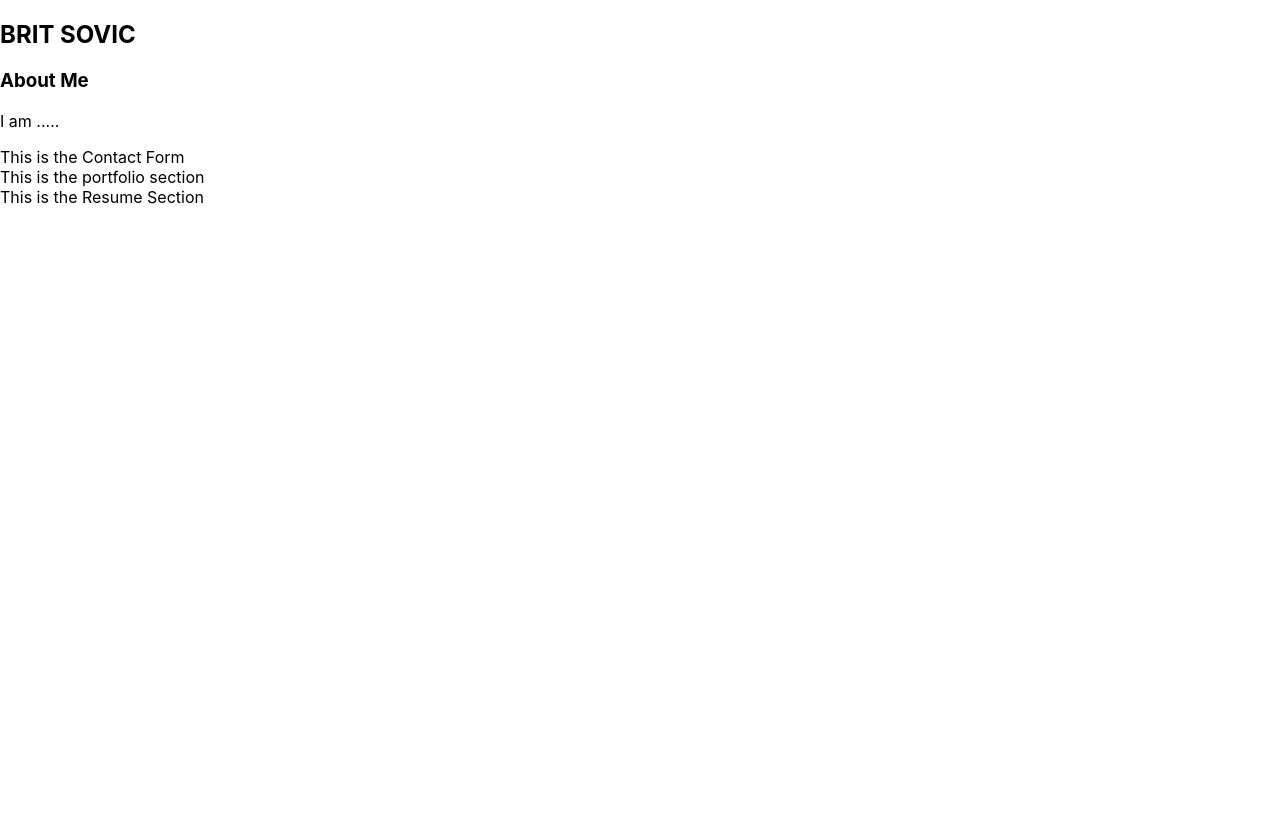
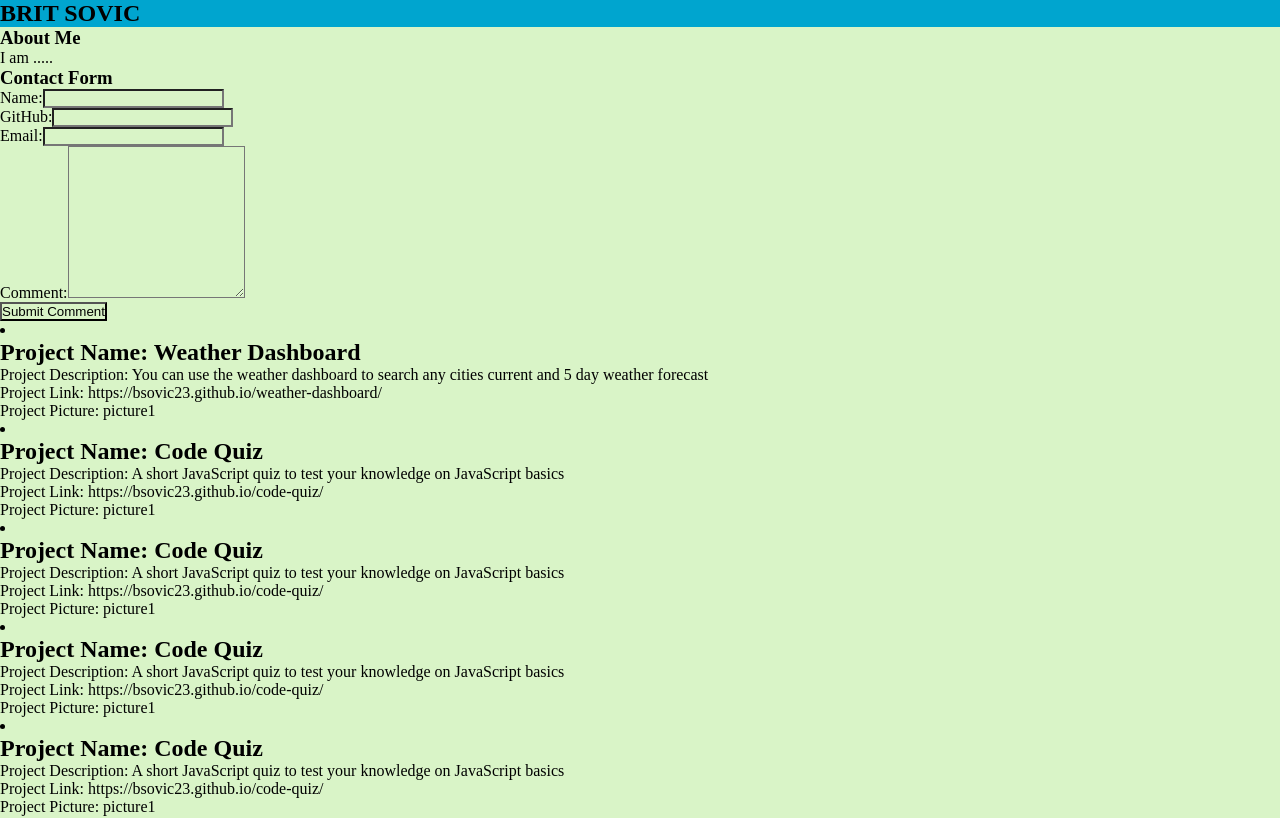
Before and after one commit to bsovic23/react-portfolio, a React (Create React App) app: page / in a window 1280 px wide. Shown: the top 818 px of the page. Built offline with nearby package versions, Linux system fonts and the light colour scheme.

Commit message:
updating component information

```diff
--- a/src/App.css
+++ /dev/null
@@ -1,38 +0,0 @@
-.App {
-  text-align: center;
-}
-
-.App-logo {
-  height: 40vmin;
-  pointer-events: none;
-}
-
-@media (prefers-reduced-motion: no-preference) {
-  .App-logo {
-    animation: App-logo-spin infinite 20s linear;
-  }
-}
-
-.App-header {
-  background-color: #282c34;
-  min-height: 100vh;
-  display: flex;
-  flex-direction: column;
-  align-items: center;
-  justify-content: center;
-  font-size: calc(10px + 2vmin);
-  color: white;
-}
-
-.App-link {
-  color: #61dafb;
-}
-
-@keyframes App-logo-spin {
-  from {
-    transform: rotate(0deg);
-  }
-  to {
-    transform: rotate(360deg);
-  }
-}
--- a/src/App.js
+++ b/src/App.js
@@ -1,17 +1,18 @@
-import './App.css';
 import React from 'react';
 
 import About from './components/About';
 import Contact from './components/Contact';
 import Portfolio from './components/Portfolio';
 import Resume from './components/Resume';
+import Footer from './components/Footer';
 
 function App() {
   return (
     <main>
-      <section>
+      <section class="navBar">
         <h1>BRIT SOVIC</h1>
       </section>
+
       <section>
         <About></About>
 
@@ -21,6 +22,10 @@ function App() {
 
         <Resume></Resume>
       </section>
+
+      <footer>
+          <Footer></Footer>
+      </footer>
     </main>
   );
 }
--- a/src/components/Contact/index.js
+++ b/src/components/Contact/index.js
@@ -2,9 +2,32 @@ import React from 'react';
 
 function Contact() {
     return(
-        <div>
-            This is the Contact Form
-        </div>
+        <section>
+            <h1>Contact Form</h1>
+            <form>
+                <div>
+                    <label htmlFor="name">Name:</label>
+                    <input type="text" name="name"/>
+                </div>
+
+                <div>
+                    <label htmlFor="github">GitHub:</label>
+                    <input type="text" name="github"/>
+                </div>
+
+                <div>
+                    <label htmlFor="name">Email:</label>
+                    <input type="email" name="email" />
+                </div>
+
+                <div>
+                    <label htmlFor="comment">Comment:</label>
+                    <textarea rows="10" name="comment"/>
+                </div>
+
+                <button type="submit">Submit Comment</button>
+            </form>
+        </section>
     )
 };
 
--- /dev/null
+++ b/src/components/Footer/index.js
@@ -0,0 +1,11 @@
+import React from 'react';
+
+function Footer() {
+    return(
+        <div>
+            Footer goes here
+        </div>
+    )
+};
+
+export default Footer;
--- a/src/components/Portfolio/index.js
+++ b/src/components/Portfolio/index.js
@@ -1,9 +1,56 @@
 import React from 'react';
 
 function Portfolio() {
+
+    const projects = [
+        {
+            name: "Weather Dashboard",
+            description: "You can use the weather dashboard to search any cities current and 5 day weather forecast",
+            deployedLink: "https://bsovic23.github.io/weather-dashboard/",
+            picture: "picture1"
+        },
+        {
+            name: "Code Quiz",
+            description: "A short JavaScript quiz to test your knowledge on JavaScript basics",
+            deployedLink: "https://bsovic23.github.io/code-quiz/",
+            picture: "picture1"
+        },
+        {
+            name: "Code Quiz",
+            description: "A short JavaScript quiz to test your knowledge on JavaScript basics",
+            deployedLink: "https://bsovic23.github.io/code-quiz/",
+            picture: "picture1"
+        },
+        {
+            name: "Code Quiz",
+            description: "A short JavaScript quiz to test your knowledge on JavaScript basics",
+            deployedLink: "https://bsovic23.github.io/code-quiz/",
+            picture: "picture1"
+        },
+        {
+            name: "Code Quiz",
+            description: "A short JavaScript quiz to test your knowledge on JavaScript basics",
+            deployedLink: "https://bsovic23.github.io/code-quiz/",
+            picture: "picture1"
+        },
+        {
+            name: "Code Quiz",
+            description: "A short JavaScript quiz to test your knowledge on JavaScript basics",
+            deployedLink: "https://bsovic23.github.io/code-quiz/",
+            picture: "picture1"
+        },
+    ];
+
     return(
         <div>
-            This is the portfolio section
+            {projects.map((project) => (
+                <li key={project.name} class="projectCard">
+                    <h1>Project Name: {project.name}</h1>
+                    <p>Project Description: {project.description}</p>
+                    <p>Project Link: {project.deployedLink}</p>
+                    <p>Project Picture: {project.picture}</p>
+                </li>
+            ))}
         </div>
     )
 };
--- a/src/index.css
+++ b/src/index.css
@@ -1,13 +1,34 @@
-body {
-  margin: 0;
-  font-family: -apple-system, BlinkMacSystemFont, 'Segoe UI', 'Roboto', 'Oxygen',
-    'Ubuntu', 'Cantarell', 'Fira Sans', 'Droid Sans', 'Helvetica Neue',
-    sans-serif;
-  -webkit-font-smoothing: antialiased;
-  -moz-osx-font-smoothing: grayscale;
+
+:root {
+  --colorOne: #D9F4C7;
+  --colorTwo: #00A5CF;
+  --colorThree: #1E2749;
+  --colorFour: #BFACAA;
+  --colorFive: #41E2BA;
 }
 
-code {
-  font-family: source-code-pro, Menlo, Monaco, Consolas, 'Courier New',
-    monospace;
+* {
+  margin: 0;
+  padding: 0;
+  background-color: var(--colorOne);
 }
+
+/* NAVBAR */
+
+.navBar h1 {
+  background-color: var(--colorTwo);
+}
+
+
+/* About */
+
+
+/* Contact */
+
+
+
+/* Portfolio */
+
+
+
+/* Resume */
```
Also changed, not shown: src/components/Header/index.js (added, +9 -0 lines), src/images/projectColors.PNG (added).
